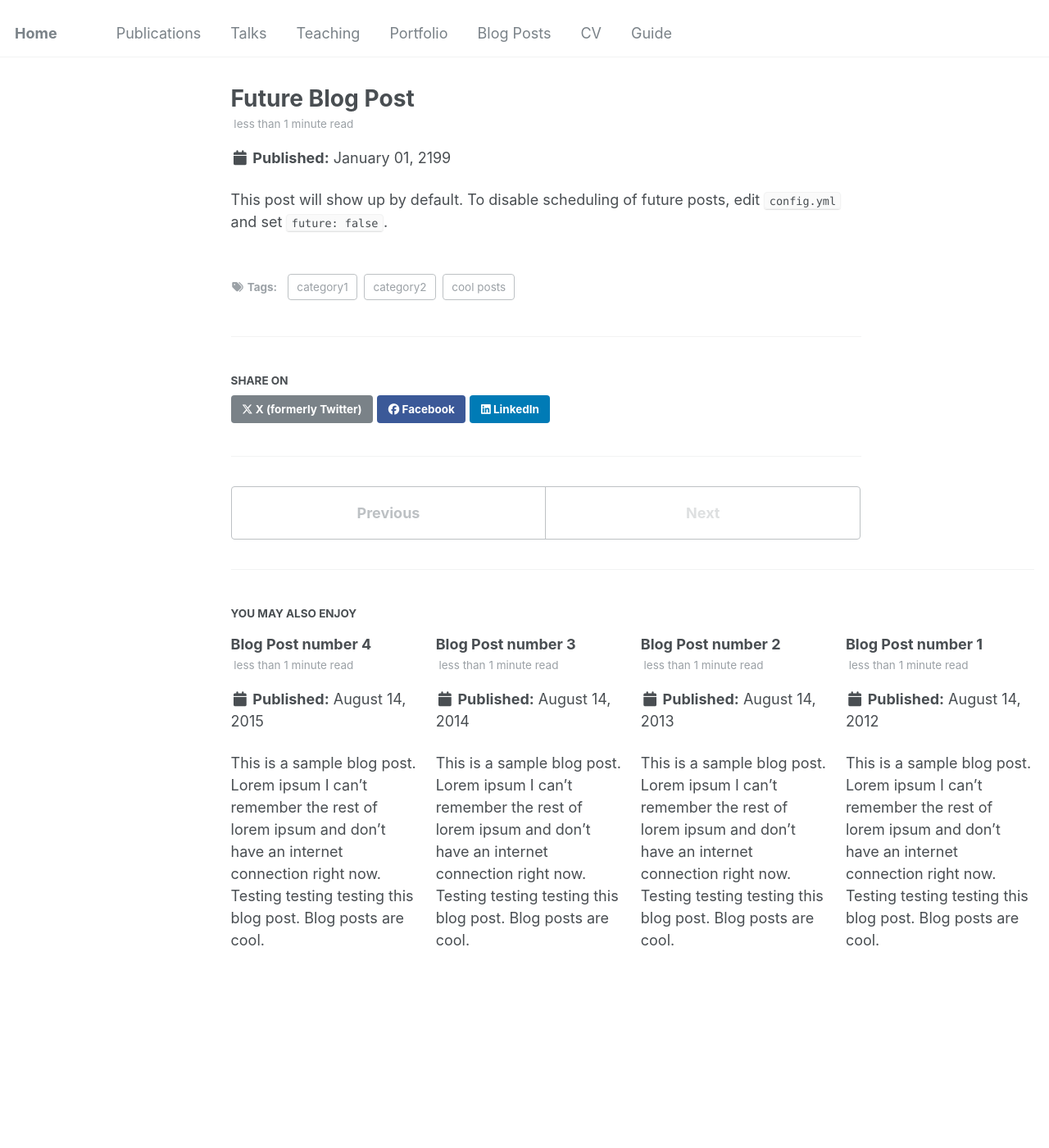
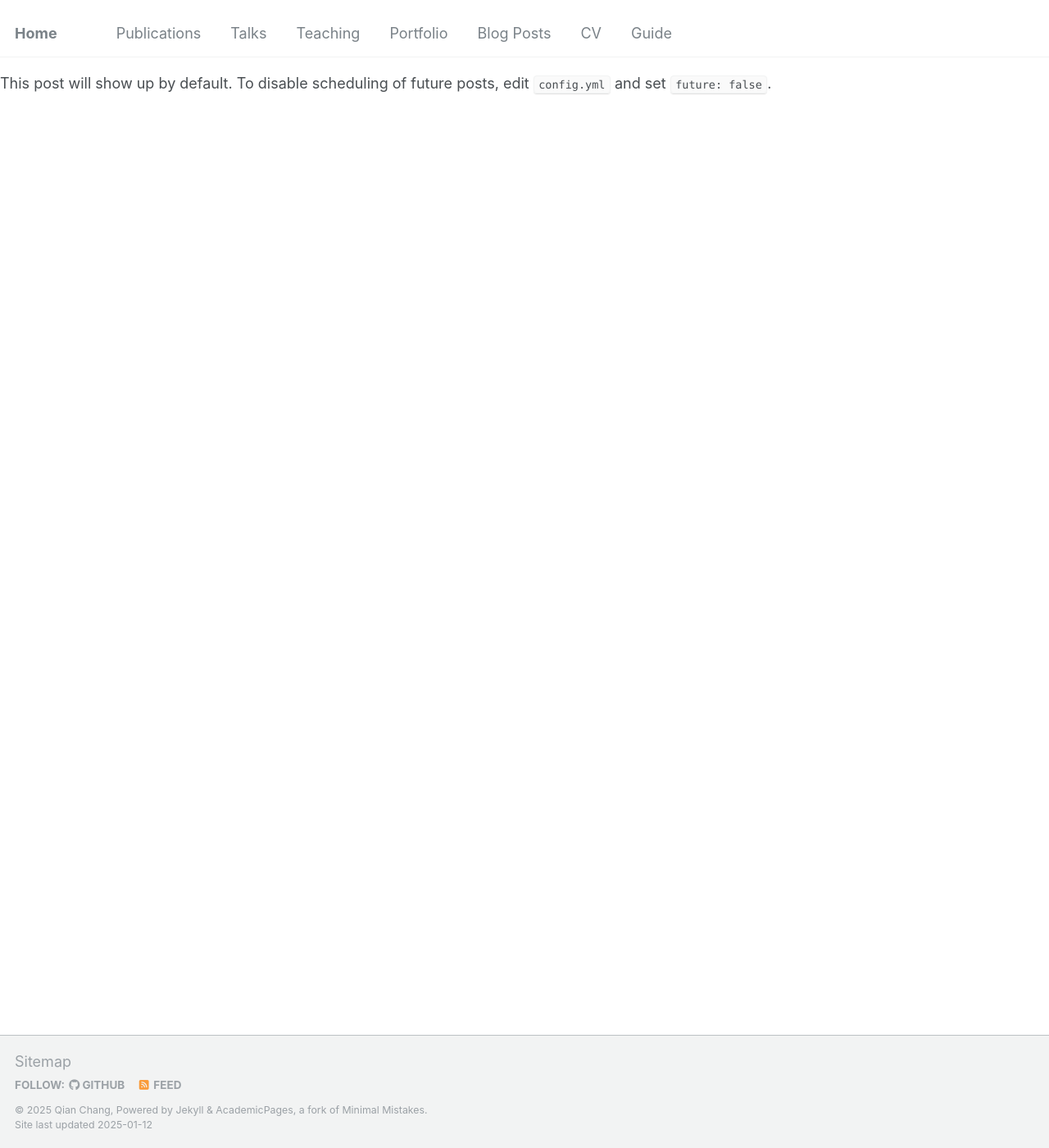
Before and after one commit to QianChang-page/QianChang-page.github.io, a Jekyll site: the page built from _posts/2199-01-01-future-post.md, in a window 1280 px wide and 1400 px high. Shown: the whole window at 82% size. Built offline with Jekyll 4.4.1, drawn with Linux system fonts in a browser that asks for light colours; our own code applies the rules of GitHub Pages for plain Markdown files.

Commit message:
update layout

```diff
--- a/_config.yml
+++ b/_config.yml
@@ -228,17 +228,7 @@ collections:
 
 # These settings control how pages and collections are included in the site
 defaults:
-  # _posts
-  - scope:
-      path: ""
-      type: posts
-    values:
-      layout: single
-      author_profile: false
-      read_time: true
-      comments: true
-      share: true
-      related: true
+
   # _pages
   - scope:
       path: ""
```
